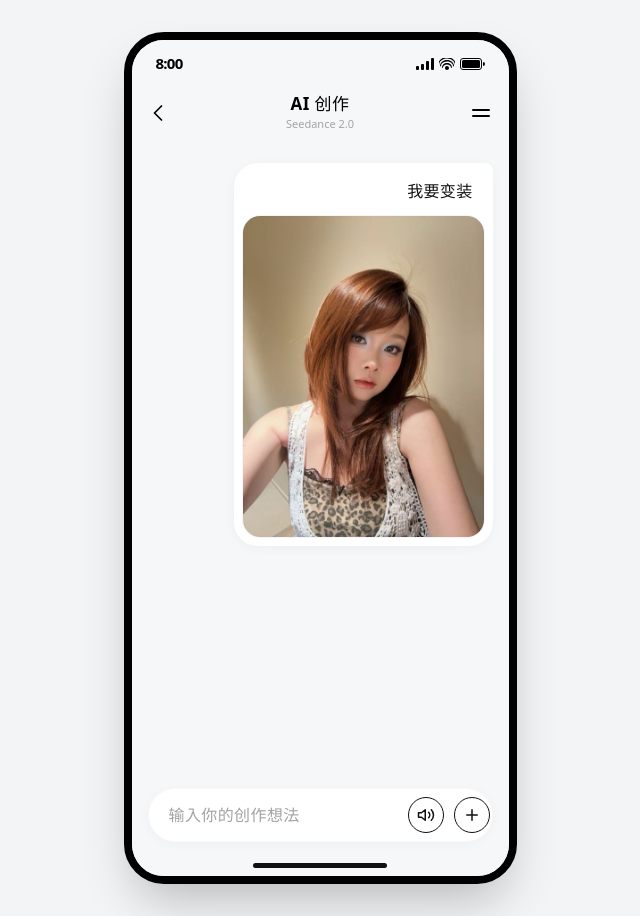
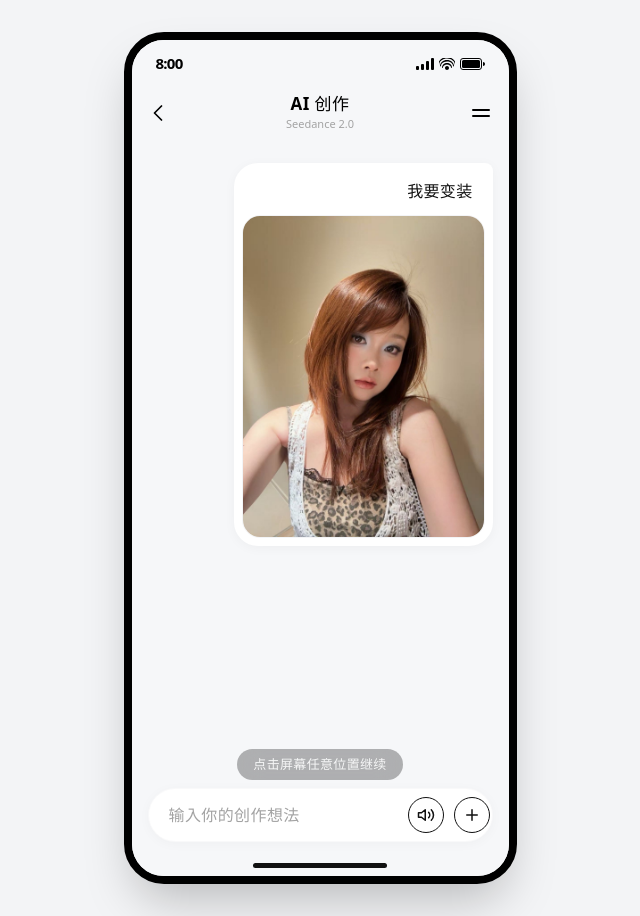
Before and after one commit to CherCheungforart/0402-skill-demo, a React (Vite) app: page / in a window 1280 px wide. Shown: the whole page, without its empty margins (320-960 px from the left). Built offline with nearby package versions, Linux system fonts and the light colour scheme.

Commit message:
feat: add subtle tap-to-continue hint overlay

```diff
--- a/src/pages/Home.tsx
+++ b/src/pages/Home.tsx
@@ -539,13 +539,12 @@ export default function Home() {
             </div>
           </div>
 
-          {/* Hint Overlay (Only visible at step 0) - Removed
-          <div className={`absolute inset-0 flex items-center justify-center pointer-events-none transition-opacity duration-500 z-50 ${step === 0 ? 'opacity-100' : 'opacity-0'}`}>
-            <div className="bg-black/60 text-white px-6 py-3 rounded-full text-[15px] font-medium tracking-wide backdrop-blur-sm animate-bounce">
-              点击屏幕开始对话
+          {/* Hint Overlay (Only visible at step 1 before any interaction) */}
+          <div className={`absolute bottom-24 left-0 w-full flex justify-center pointer-events-none transition-opacity duration-700 z-50 ${step === 1 ? 'opacity-100' : 'opacity-0'}`}>
+            <div className="bg-black/40 text-white/90 px-4 py-1.5 rounded-full text-[13px] font-medium tracking-wide backdrop-blur-md animate-pulse">
+              点击屏幕任意位置继续
             </div>
           </div>
-          */}
 
         </div>
 
```
